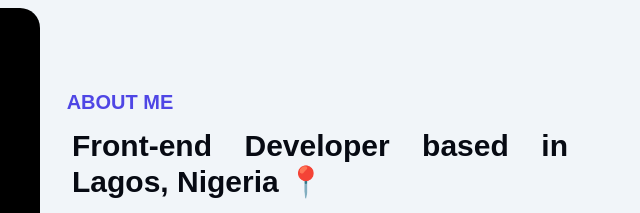
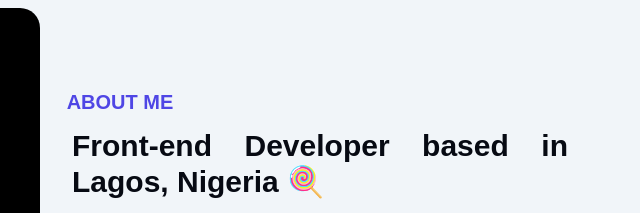
Before and after one commit to Demo004/demo-portfolio, a website built with Vite: page index.html in a window 1280 px wide. Shown: the part 800-1013 px from the top of the page, 520-1160 px from the left. Built offline with nearby package versions, Linux system fonts and the light colour scheme; a web font is replaced by a local one.

Commit message:
Update index.html

```diff
--- a/index.html
+++ b/index.html
@@ -199,7 +199,7 @@
         <div class="about__wrapper">
           <h2 class="about__title">ABOUT ME</h2>
           <h3 class="about__sub-title">
-            Front-end Developer based in Lagos, Nigeria 📍
+            Front-end Developer based in Lagos, Nigeria 🍭
           </h3>
           <p class="about__description 1">
             Hey, my name is demo, and I'm a Frontend Developer. My passion is to
```
